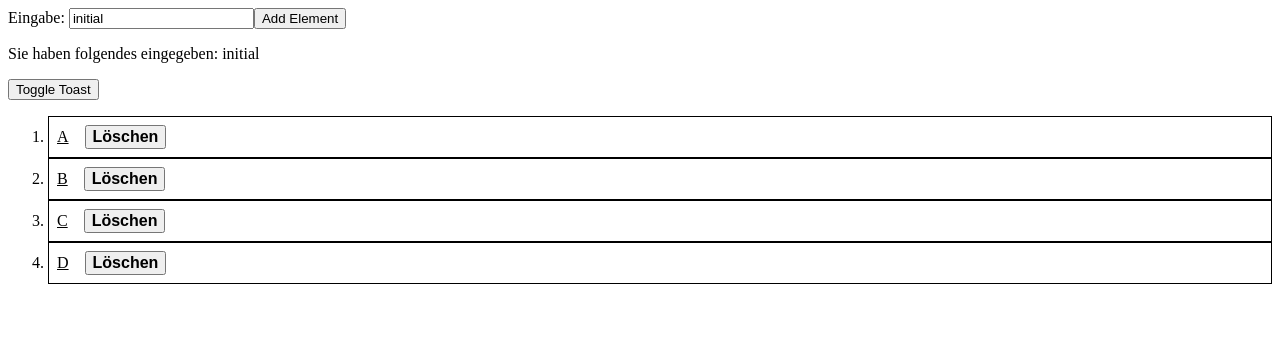
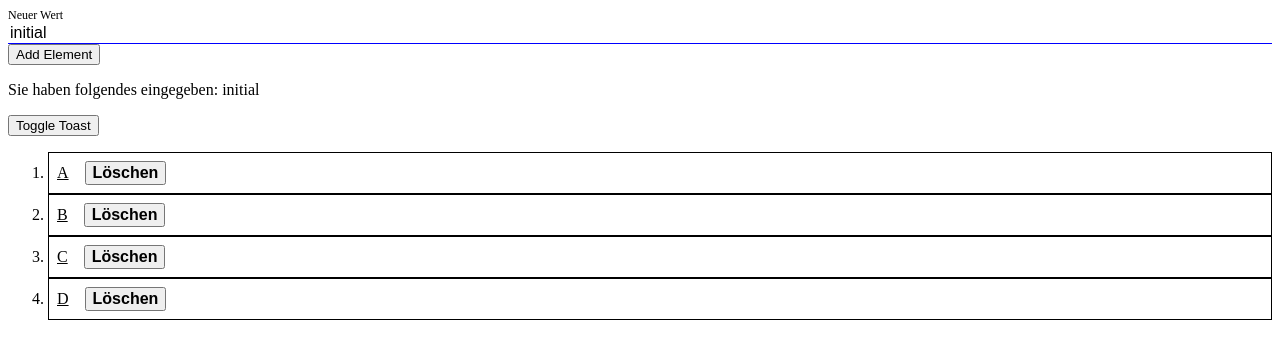
Before and after one commit to JonasTaulien/angular-schulung, an Angular app: page / in a window 1280 px wide. Shown: the top 358 px of the page. Built offline with nearby package versions, Linux system fonts and the light colour scheme.

Commit message:
text input component

```diff
--- a/src/app/app.component.html
+++ b/src/app/app.component.html
@@ -1,9 +1,5 @@
-<label>
-  Eingabe:
-
-  <input [(ngModel)]="value"
-         type="text">
-</label>
+<app-text-input label="Neuer Wert"
+                [(value)]="value"></app-text-input>
 
 <button (click)="elements.push(value)">Add Element</button>
 
--- a/src/app/app.module.ts
+++ b/src/app/app.module.ts
@@ -5,11 +5,13 @@ import {AppRoutingModule} from './app-routing.module';
 import {AppComponent} from './app.component';
 import {FormsModule} from "@angular/forms";
 import { ListItemComponent } from './list-item/list-item.component';
+import { TextInputComponent } from './text-input/text-input.component';
 
 @NgModule({
   declarations: [
     AppComponent,
-    ListItemComponent
+    ListItemComponent,
+    TextInputComponent
   ],
   imports: [
     BrowserModule,
--- /dev/null
+++ b/src/app/text-input/text-input.component.html
@@ -0,0 +1,9 @@
+<div class="text-input">
+  <label class="text-input__label">
+    {{ label }}
+    <input class="text-input__input"
+           type="text"
+           [ngModel]="value"
+           (ngModelChange)="valueChange.emit($event)">
+  </label>
+</div>
--- /dev/null
+++ b/src/app/text-input/text-input.component.scss
@@ -0,0 +1,19 @@
+:host {
+  display: block;
+}
+
+.text-input {
+
+}
+
+.text-input__label{
+  display: flex;
+  flex-direction: column;
+  font-size: 12px;
+}
+
+.text-input__input{
+  border: none;
+  border-bottom: 1px solid blue;
+  font-size: 16px;
+}
--- /dev/null
+++ b/src/app/text-input/text-input.component.ts
@@ -0,0 +1,19 @@
+import {Component, EventEmitter, Input, Output} from '@angular/core';
+
+@Component({
+  selector: 'app-text-input',
+  templateUrl: './text-input.component.html',
+  styleUrls: ['./text-input.component.scss']
+})
+export class TextInputComponent {
+
+  @Input()
+  public label: string | undefined = 'test-label';
+
+  @Input()
+  public value: string | undefined = 'initial-wert';
+
+  @Output()
+  public valueChange = new EventEmitter<string>();
+
+}
```
Also changed, not shown: 1 other file (tests, documents, lock files or other folders).
